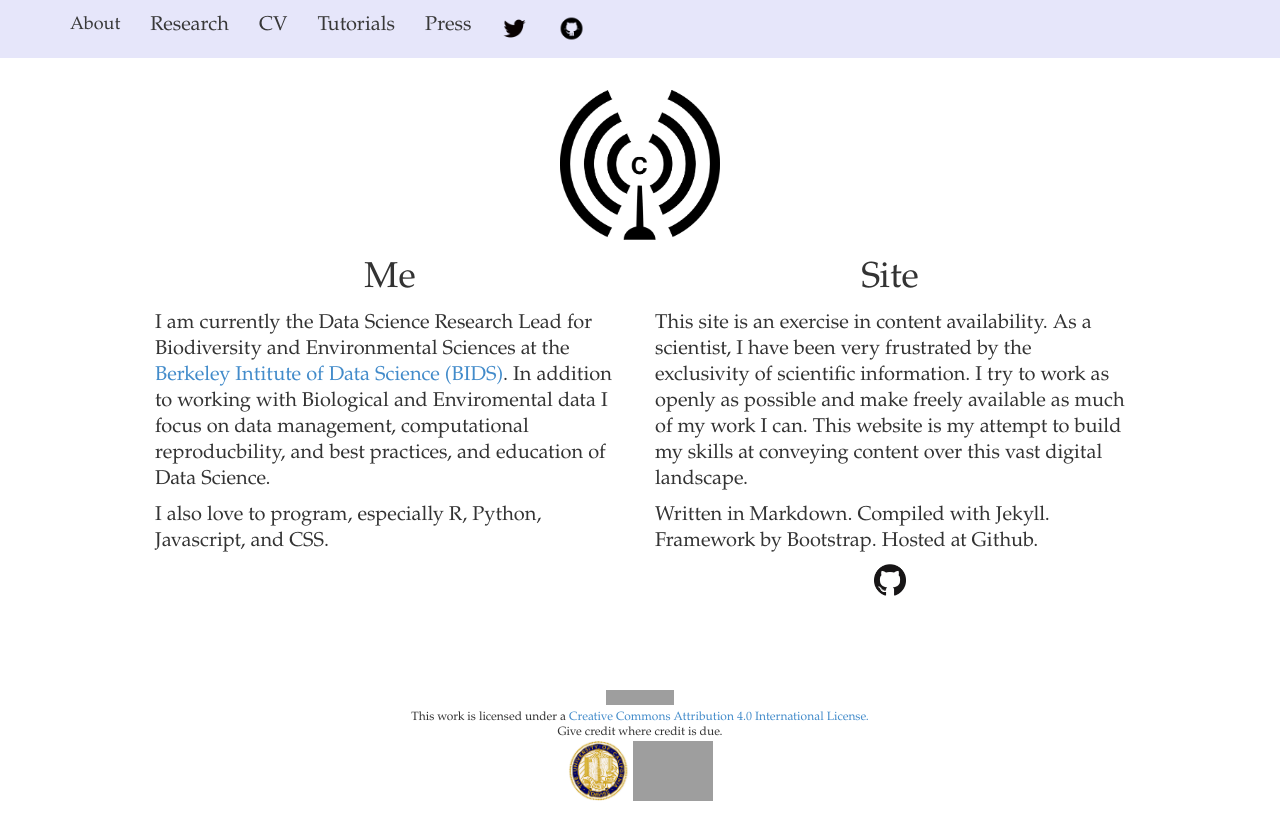
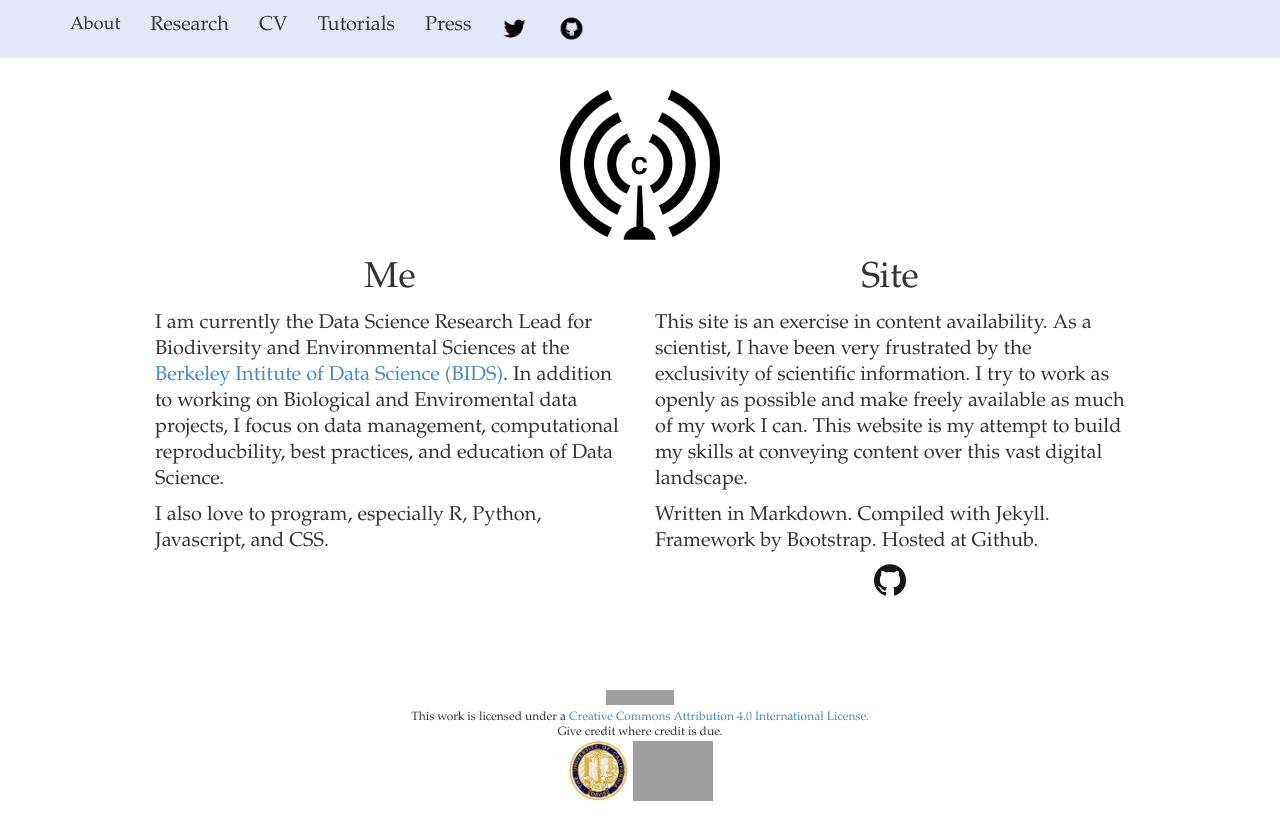
Before and after one commit to iamciera/creports, a Jekyll site: the page built from index.html, in a window 1280 px wide. Shown: the top 840 px of the page. Built offline with Jekyll 4.4.1, drawn with Linux system fonts in a browser that asks for light colours; nearby versions of some CDN libraries; the list of posts is cut into pages by our own code; grey boxes are pictures that could not be loaded.

Commit message:
updated some text

```diff
--- a/cv/index.html
+++ b/cv/index.html
@@ -58,9 +58,9 @@
 
 				<p><strong>Preprints</strong></p>
 
-				<p> Stoudt S*, Valeri V*, <strong>Martinez C</strong>*. Principles for data analysis workflows.<a href="https://arxiv.org/abs/2007.08708"> arXiv. </a></p>
+				<p> Stoudt S*, Valeri V*, <strong>Martinez C</strong>*. Principles for data analysis workflows.<a href="https://arxiv.org/abs/2007.08708"> arXiv. </a><i>under review</i></p>
 
-				<p><strong>Martinez C</strong>, Li S, Woodhouse M, Sugimoto K, Sinha N.Spatial transcriptional signatures define margin morphogenesis along the proximal-distal and medio-lateral axes in complex leaf species Solanum lycopersicum (tomato).<a href="https://www.biorxiv.org/content/10.1101/772228v1"> BioRxiv. </a></p>
+				<p><strong>Martinez C</strong>, Li S, Woodhouse M, Sugimoto K, Sinha N.Spatial transcriptional signatures define margin morphogenesis along the proximal-distal and medio-lateral axes in complex leaf species Solanum lycopersicum (tomato).<a href="https://www.biorxiv.org/content/10.1101/772228v1"> BioRxiv. </a><i>under review</i></p>
 
 				<p>Gieger S, and ten other authors including <strong>Martinez C</strong>.Challenges of doing data-intensive research in teams, labs, and groups:Report from the BIDS best practices in data science series.<a href="https://osf.io/preprints/socarxiv/a7b3m/"> SocArXIV. </a></p>
 
--- a/index.html
+++ b/index.html
@@ -25,7 +25,7 @@
                 </div>
 
             	<p>
-            	I am currently the Data Science Research Lead for Biodiversity and Environmental Sciences at the <a href = "https://bids.berkeley.edu/">Berkeley Intitute of Data Science (BIDS)</a>.  In addition to working with Biological and Enviromental data I focus on data management, computational reproducbility, and best practices, and education of Data Science.
+            	I am currently the Data Science Research Lead for Biodiversity and Environmental Sciences at the <a href = "https://bids.berkeley.edu/">Berkeley Intitute of Data Science (BIDS)</a>.  In addition to working on Biological and Enviromental data projects, I focus on data management, computational reproducbility, best practices, and education of Data Science.
 
                 <p>I also love to program, especially R, Python, Javascript, and CSS.</p>
             	</p>
```
